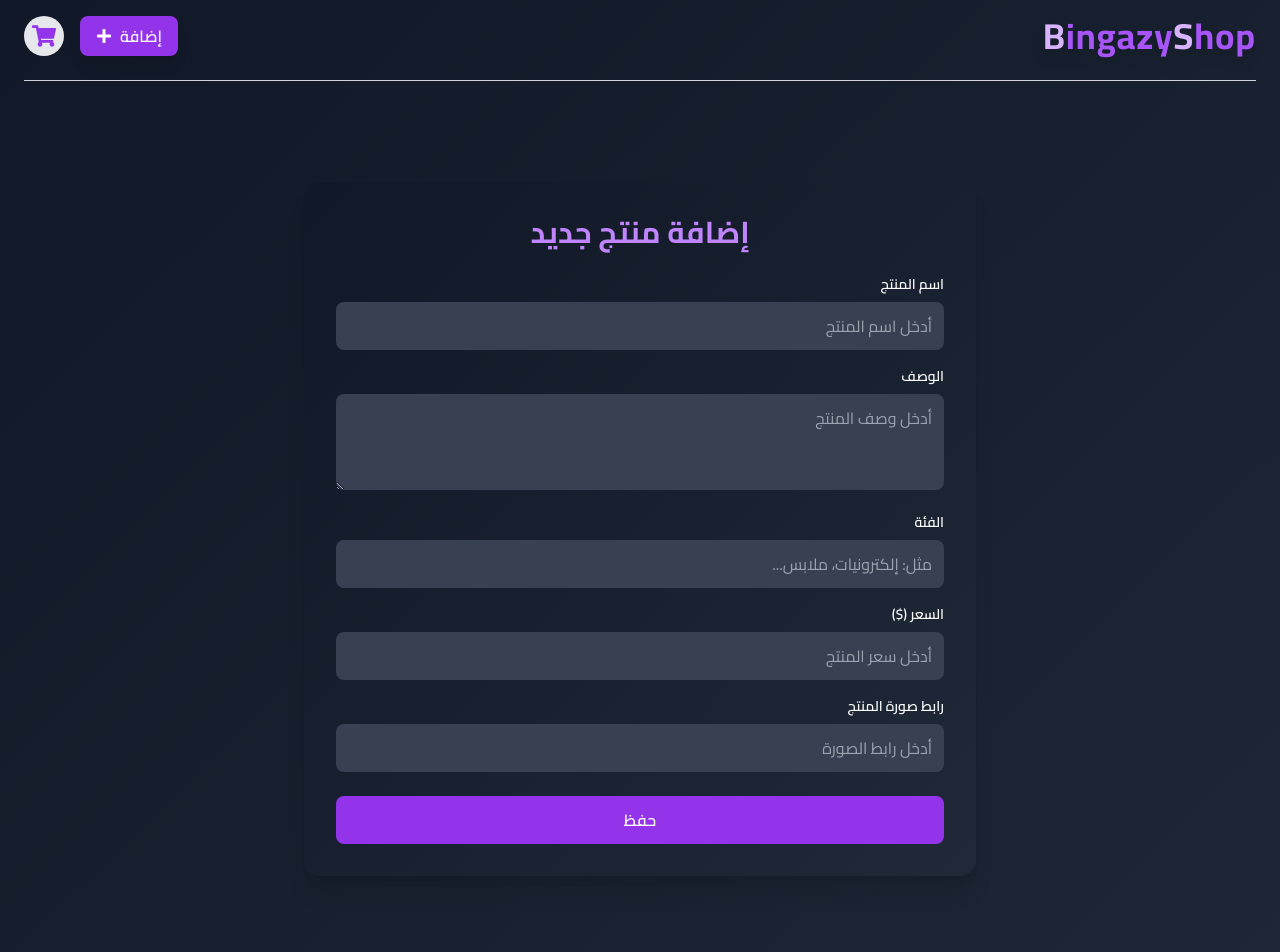
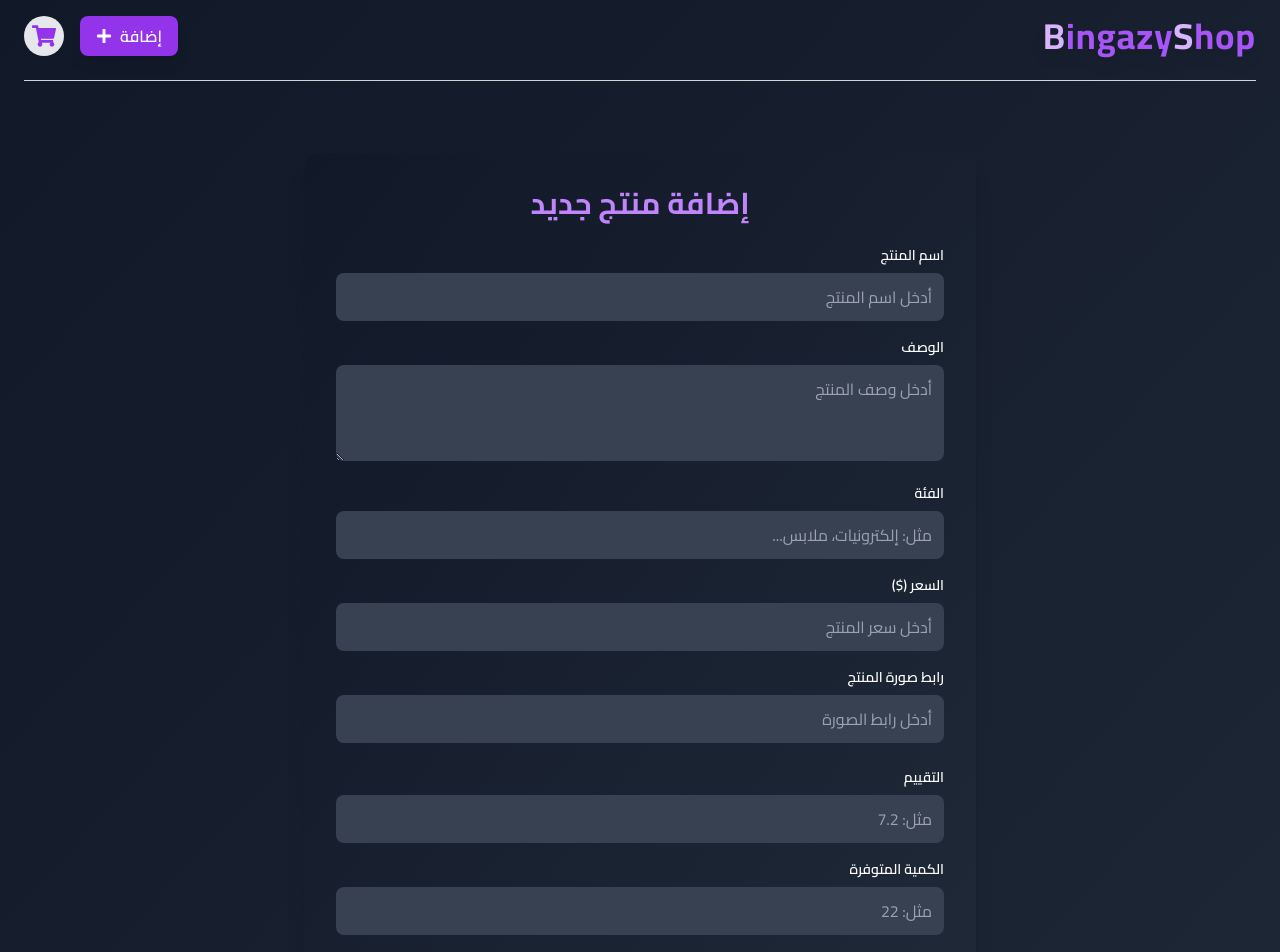
Before and after one commit to bingazy2022/E-commerce-BingazyShop, a React (Create React App) app: page /create in a window 1280 px wide. Shown: the top 952 px of the page. Built offline with nearby package versions, Linux system fonts and the light colour scheme.

Commit message:
Add improvements to fetching data from API using Axios

```diff
--- a/serverData/db.json
+++ b/serverData/db.json
@@ -42,6 +42,10 @@
       "description": "قد يختلف اللون قليلاً بين ما يظهر على الشاشة وفي الواقع. / يرجى ملاحظة أن مقاسات الجسم تختلف من شخص لآخر، لذلك يجب مراجعة معلومات المقاسات التفصيلية أدناه في وصف المنتج.",
       "price": "19.99",
       "image": "https://fakestoreapi.com/img/71YXzeOuslL._AC_UY879_t.png",
+      "rating": {
+        "rate": 1.6,
+        "count": 45
+      },
       "id": "4"
     },
     {
--- a/src/components/products/CreatProduct.jsx
+++ b/src/components/products/CreatProduct.jsx
@@ -1,6 +1,7 @@
 import { useState } from "react";
 import { useNavigate } from "react-router-dom"; // 👈 استدعاء useNavigate
 import { toast } from "react-toastify";
+import axios from "axios";
 
 export default function CreateProduct() {
   const navigate = useNavigate(); // 👈 إنشاء دالة التنقل
@@ -10,24 +11,29 @@ export default function CreateProduct() {
   const [category, setCategory] = useState("");
   const [price, setPrice] = useState("");
   const [image, setImage] = useState("");
+  const [rate, setRate] = useState("");
+  const [count, setCount] = useState("");
   const [loading, setLoading] = useState(false);
 
   function handleSubmit(e) {
     e.preventDefault();
     setLoading(true);
 
-    const prod = { title, description, category, price, image };
+    const prod = {
+      title,
+      description,
+      category,
+      price,
+      image,
+      rating: {
+        rate: parseFloat(rate), // تحويل النص إلى رقم عشري
+        count: parseInt(count), // تحويل النص إلى عدد صحيح
+      },
+    };
 
-    fetch("http://localhost:3001/products", {
-      method: "POST",
-      headers: { "Content-Type": "application/json" },
-      body: JSON.stringify(prod),
-    })
-      .then((res) => {
-        if (!res.ok) {
-          throw new Error("حدث خطأ في الإرسال");
-        }
-        return res.json();
+    axios
+      .post("http://localhost:3001/products", prod, {
+        headers: { "Content-Type": "application/json" },
       })
       .then(() => {
         toast.success(" تم اضافة المنتج بنجاح");
@@ -37,6 +43,8 @@ export default function CreateProduct() {
         setCategory("");
         setPrice("");
         setImage("");
+        setRate("");
+        setCount("");
 
         // 👈 إعادة التوجيه لصفحة المنتجات
         navigate("/");
@@ -62,8 +70,12 @@ export default function CreateProduct() {
 
         {/* اسم المنتج */}
         <div className="mb-4">
-          <label className="block text-sm font-semibold mb-2">اسم المنتج</label>
+          <label htmlFor="title" className="block text-sm font-semibold mb-2">
+            اسم المنتج
+          </label>
           <input
+            id="title"
+            name="title"
             type="text"
             value={title}
             onChange={(e) => setTitle(e.target.value)}
@@ -75,8 +87,15 @@ export default function CreateProduct() {
 
         {/* الوصف */}
         <div className="mb-4">
-          <label className="block text-sm font-semibold mb-2">الوصف</label>
+          <label
+            htmlFor="description"
+            className="block text-sm font-semibold mb-2"
+          >
+            الوصف
+          </label>
           <textarea
+            id="description"
+            name="description"
             value={description}
             onChange={(e) => setDescription(e.target.value)}
             placeholder="أدخل وصف المنتج"
@@ -88,8 +107,15 @@ export default function CreateProduct() {
 
         {/* الفئة */}
         <div className="mb-4">
-          <label className="block text-sm font-semibold mb-2">الفئة</label>
+          <label
+            htmlFor="category"
+            className="block text-sm font-semibold mb-2"
+          >
+            الفئة
+          </label>
           <input
+            id="category"
+            name="category"
             type="text"
             value={category}
             onChange={(e) => setCategory(e.target.value)}
@@ -101,8 +127,12 @@ export default function CreateProduct() {
 
         {/* السعر */}
         <div className="mb-4">
-          <label className="block text-sm font-semibold mb-2">السعر ($)</label>
+          <label htmlFor="price" className="block text-sm font-semibold mb-2">
+            السعر ($)
+          </label>
           <input
+            id="price"
+            name="price"
             type="number"
             value={price}
             onChange={(e) => setPrice(e.target.value)}
@@ -116,10 +146,12 @@ export default function CreateProduct() {
 
         {/* صورة المنتج */}
         <div className="mb-6">
-          <label className="block text-sm font-semibold mb-2">
+          <label htmlFor="image" className="block text-sm font-semibold mb-2">
             رابط صورة المنتج
           </label>
           <input
+            id="image"
+            name="image"
             type="url"
             value={image}
             onChange={(e) => setImage(e.target.value)}
@@ -129,6 +161,43 @@ export default function CreateProduct() {
           />
         </div>
 
+        {/* حقول rating */}
+        <div className="mb-4">
+          <label htmlFor="rate" className="block text-sm font-semibold mb-2">
+            التقييم
+          </label>
+          <input
+            id="rate"
+            name="rate"
+            type="number"
+            value={rate}
+            onChange={(e) => setRate(e.target.value)}
+            placeholder="مثل: 7.2"
+            step="0.1"
+            min="0"
+            max="10"
+            className="w-full p-3 rounded-lg bg-gray-700 text-white focus:outline-none focus:ring-2 focus:ring-purple-500"
+            required
+          />
+        </div>
+
+        <div className="mb-6">
+          <label htmlFor="count" className="block text-sm font-semibold mb-2">
+            الكمية المتوفرة
+          </label>
+          <input
+            id="count"
+            name="count"
+            type="number"
+            value={count}
+            onChange={(e) => setCount(e.target.value)}
+            placeholder="مثل: 22"
+            step="1"
+            min="0"
+            className="w-full p-3 rounded-lg bg-gray-700 text-white focus:outline-none focus:ring-2 focus:ring-purple-500"
+            required
+          />
+        </div>
         {/* زر الحفظ */}
         <button
           type="submit"
--- a/src/components/products/PeoductDetails.jsx
+++ b/src/components/products/PeoductDetails.jsx
@@ -3,7 +3,7 @@ import { useParams, useNavigate } from "react-router-dom";
 import { FaShoppingCart, FaEdit, FaTrash, FaStar } from "react-icons/fa";
 import { toast } from "react-toastify";
 import "react-toastify/dist/ReactToastify.css";
-
+import axios from "axios";
 import { useContext, useState } from "react";
 import { CartContext } from "../../context/CartContext";
 
@@ -58,26 +58,27 @@ export default function ProductDetails() {
 
   function handleUpdate(e) {
     e.preventDefault();
-    fetch(`http://localhost:3001/products/${id}`, {
-      method: "PUT",
-      headers: { "Content-Type": "application/json" },
-      body: JSON.stringify(editForm),
-    })
+
+    axios
+      .put(`http://localhost:3001/products/${id}`, editForm, {
+        headers: { "Content-Type": "application/json" },
+      })
       .then(() => {
         toast.success("✅ تم تحديث المنتج بنجاح");
         setShowEdit(false);
+        navigates("/"); // الانتقال للصفحة الرئيسية بعد التحديث
       })
-      .then(() => navigates("/"))
-      .catch(() => toast.error("❌ حدث خطأ أثناء التحديث"));
+      .catch(() => {
+        toast.error("❌ حدث خطأ أثناء التحديث");
+      });
   }
 
   function handleDelete() {
-    fetch(`http://localhost:3001/products/${id}`, {
-      method: "DELETE",
-    })
+    axios
+      .delete(`http://localhost:3001/products/${id}`)
       .then(() => {
         setShowConfirm(false);
-        toast.error(" 🗑️تم حذف المنتج");
+        toast.error("🗑️ تم حذف المنتج");
         navigates("/");
       })
       .catch((err) => {
--- a/src/useFetch.js
+++ b/src/useFetch.js
@@ -1,4 +1,5 @@
 import { useState, useEffect } from "react";
+import axios from "axios";
 export default function useFetch(url) {
   const [data, setData] = useState([]);
   const [Isloding, setIsloding] = useState(false);
@@ -14,17 +15,11 @@ export default function useFetch(url) {
   useEffect(() => {
     setIsloding(true);
     setErrMessage(null);
-    fetch(url)
-      .then((res) => {
-        if (!res.ok) {
-          throw Error(
-            res.statusText ? res.statusText : "Network response was not ok"
-          );
-        }
-        return res.json();
-      })
-      .then((data) => {
-        setData(data);
+
+    axios
+      .get(url)
+      .then((response) => {
+        setData(response.data);
         setIsloding(false);
       })
       .catch((err) => {
```
